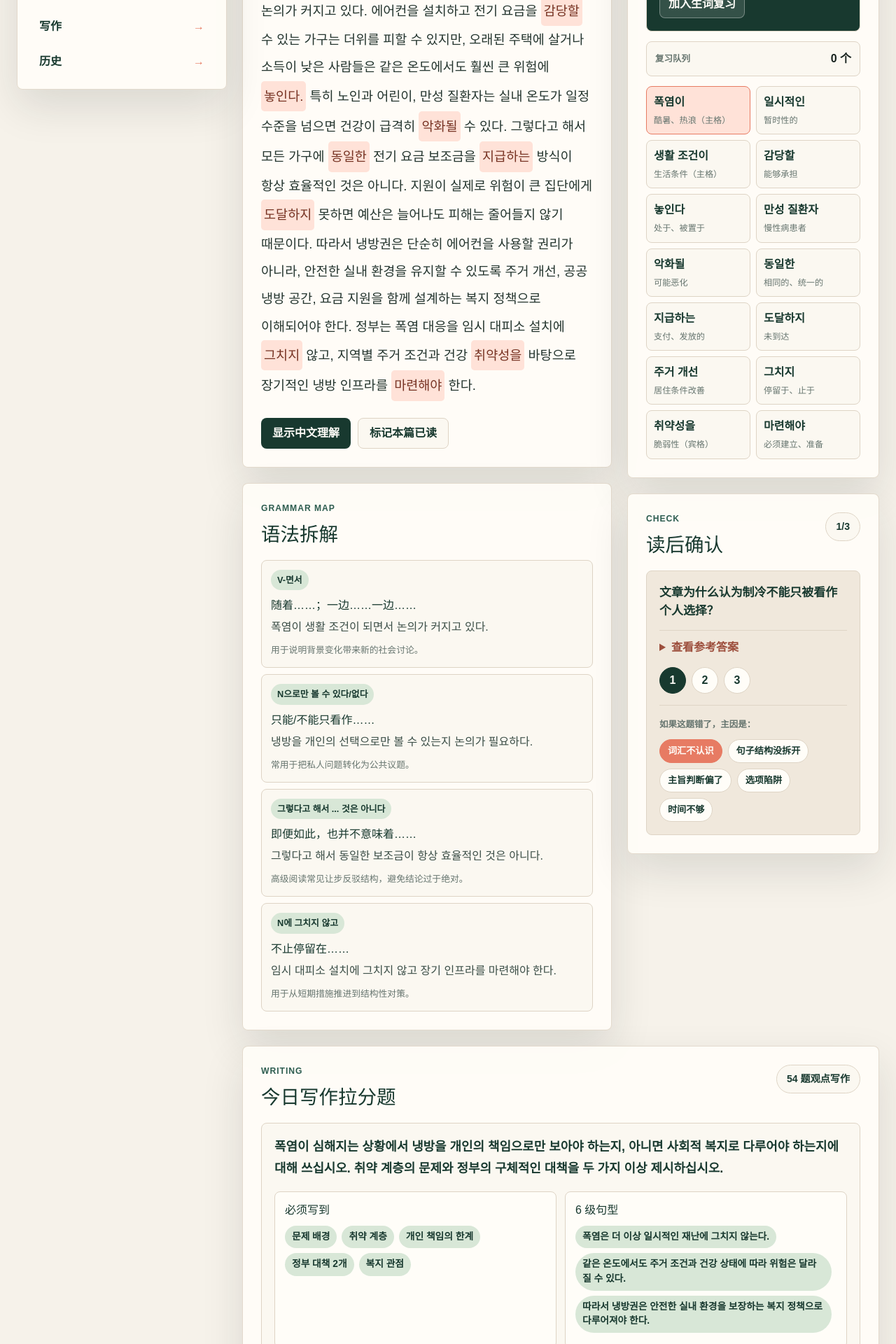
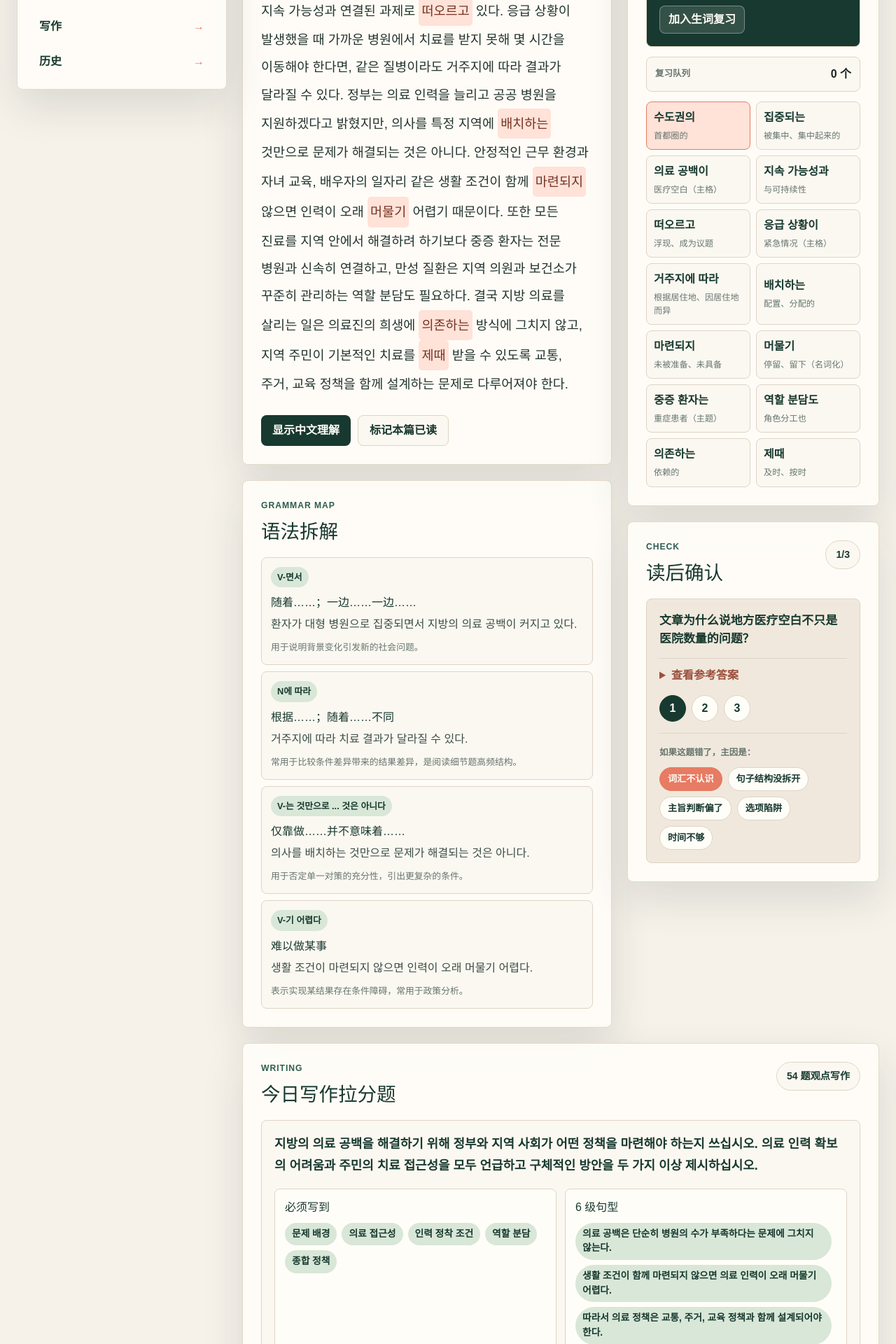
Before and after one commit to adia1223/daily-topik-lab, a Next.js app: page / in a window 1280 px wide. Shown: the part 880-2800 px from the top of the page at 70% size. Built offline with nearby package versions, Linux system fonts and the light colour scheme.

Commit message:
Add July 22 TOPIK reading practice

```diff
--- a/app/page.tsx
+++ b/app/page.tsx
@@ -633,7 +633,7 @@ const july20Reading: DailyReading = {
   },
 };
 
-const todayReading: DailyReading = {
+const july21Reading: DailyReading = {
   id: "2026-07-21-cooling-right",
   date: "2026-07-21",
   title: "폭염 시대의 냉방권은 복지인가",
@@ -683,8 +683,59 @@ const todayReading: DailyReading = {
   },
 };
 
+const todayReading: DailyReading = {
+  id: "2026-07-22-local-clinic-gap",
+  date: "2026-07-22",
+  title: "지역 의료 공백은 어떻게 메울 것인가",
+  level: "TOPIK II 5-6级",
+  topic: "社会 / 地方医疗",
+  estimatedTime: "15 分钟",
+  korean:
+    "수도권의 대형 병원으로 환자가 집중되는 현상이 계속되면서 지방의 의료 공백이 단순한 병원 수의 문제가 아니라 지역의 지속 가능성과 연결된 과제로 떠오르고 있다. 응급 상황이 발생했을 때 가까운 병원에서 치료를 받지 못해 몇 시간을 이동해야 한다면, 같은 질병이라도 거주지에 따라 결과가 달라질 수 있다. 정부는 의료 인력을 늘리고 공공 병원을 지원하겠다고 밝혔지만, 의사를 특정 지역에 배치하는 것만으로 문제가 해결되는 것은 아니다. 안정적인 근무 환경과 자녀 교육, 배우자의 일자리 같은 생활 조건이 함께 마련되지 않으면 인력이 오래 머물기 어렵기 때문이다. 또한 모든 진료를 지역 안에서 해결하려 하기보다 중증 환자는 전문 병원과 신속히 연결하고, 만성 질환은 지역 의원과 보건소가 꾸준히 관리하는 역할 분담도 필요하다. 결국 지방 의료를 살리는 일은 의료진의 희생에 의존하는 방식에 그치지 않고, 지역 주민이 기본적인 치료를 제때 받을 수 있도록 교통, 주거, 교육 정책을 함께 설계하는 문제로 다루어져야 한다.",
+  chinese:
+    "随着患者持续集中到首都圈的大型医院，地方医疗空白逐渐不再只是医院数量的问题，而是成为与地区可持续性相连的课题。发生紧急情况时，如果无法在附近医院接受治疗，而必须移动数小时，那么即使是同一种疾病，也可能因居住地不同而出现不同结果。政府表示将增加医疗人员并支持公立医院，但仅仅把医生分配到特定地区并不能解决问题。如果稳定的工作环境、子女教育、配偶就业等生活条件没有一同被准备好，医疗人员就很难长期留下。此外，与其试图在地区内部解决所有诊疗，更需要进行角色分工：重症患者应迅速连接到专门医院，慢性疾病则由地方诊所和保健所持续管理。归根结底，振兴地方医疗不能停留在依赖医务人员牺牲的方式上，而应被视为一项综合设计交通、住房和教育政策的问题，以确保地方居民能够及时获得基本治疗。",
+  tokens: [
+    { korean: "수도권의", reading: "su-do-kkwon-ui", meaning: "首都圈的", note: "原形 수도권，名词；修饰 대형 병원，指出医疗资源集中的地区。" },
+    { korean: "집중되는", reading: "jip-jung-doe-neun", meaning: "被集中、集中起来的", grammar: "피동 + V-는", note: "原形 집중되다，被动动词；描述患者流向大医院的现象。" },
+    { korean: "의료 공백이", reading: "ui-ryo gong-baeg-i", meaning: "医疗空白（主格）", note: "名词词组；文章的核心问题，指地方缺少可及时使用的医疗服务。" },
+    { korean: "지속 가능성과", reading: "ji-sok ga-neung-seong-gwa", meaning: "与可持续性", note: "原形 지속 가능성，名词；把医疗问题提升到地区能否长期维持生活的问题。" },
+    { korean: "떠오르고", reading: "tteo-o-reu-go", meaning: "浮现、成为议题", grammar: "V-고 있다", note: "原形 떠오르다，动词；说明地方医疗正成为新的公共议题。" },
+    { korean: "응급 상황이", reading: "eung-geup sang-hwang-i", meaning: "紧急情况（主格）", note: "名词词组；用于说明医疗可及性不足时最危险的场景。" },
+    { korean: "거주지에 따라", reading: "geo-ju-ji-e tta-ra", meaning: "根据居住地、因居住地而异", grammar: "N에 따라", note: "原形 거주지，名词；指出健康结果可能因地区差异而不同。" },
+    { korean: "배치하는", reading: "bae-chi-ha-neun", meaning: "配置、分配的", grammar: "V-는", note: "原形 배치하다，动词；修饰 의사를 특정 지역에 보내는政策手段。" },
+    { korean: "마련되지", reading: "ma-ryeon-doe-ji", meaning: "未被准备、未具备", grammar: "피동 + V-지 않으면", note: "原形 마련되다，被动动词；说明生活条件不足会影响人才留存。" },
+    { korean: "머물기", reading: "meo-mul-gi", meaning: "停留、留下（名词化）", grammar: "V-기 어렵다", note: "原形 머물다，动词；表示医疗人员难以长期驻留地方。" },
+    { korean: "중증 환자는", reading: "jung-jeung hwan-ja-neun", meaning: "重症患者（主题）", note: "名词词组；用于提出医疗系统中的分级转诊对象。" },
+    { korean: "역할 분담도", reading: "yeok-hal bun-dam-do", meaning: "角色分工也", note: "名词词组；表示不同医疗机构各自承担不同功能。" },
+    { korean: "의존하는", reading: "ui-jon-ha-neun", meaning: "依赖的", grammar: "V-는", note: "原形 의존하다，动词；批评只靠医疗人员个人牺牲的解决方式。" },
+    { korean: "제때", reading: "je-ttae", meaning: "及时、按时", note: "副词；修饰 받을 수 있도록，强调基本治疗必须在合适时间获得。" },
+  ],
+  grammarPoints: [
+    { pattern: "V-면서", meaning: "随着……；一边……一边……", example: "환자가 대형 병원으로 집중되면서 지방의 의료 공백이 커지고 있다.", note: "用于说明背景变化引发新的社会问题。" },
+    { pattern: "N에 따라", meaning: "根据……；随着……不同", example: "거주지에 따라 치료 결과가 달라질 수 있다.", note: "常用于比较条件差异带来的结果差异，是阅读细节题高频结构。" },
+    { pattern: "V-는 것만으로 ... 것은 아니다", meaning: "仅靠做……并不意味着……", example: "의사를 배치하는 것만으로 문제가 해결되는 것은 아니다.", note: "用于否定单一对策的充分性，引出更复杂的条件。" },
+    { pattern: "V-기 어렵다", meaning: "难以做某事", example: "생활 조건이 마련되지 않으면 인력이 오래 머물기 어렵다.", note: "表示实现某结果存在条件障碍，常用于政策分析。" },
+  ],
+  quiz: [
+    { question: "文章为什么说地方医疗空白不只是医院数量的问题？", answer: "因为它还关系到居民能否及时接受基本治疗、地区生活能否持续维持，以及医疗人员是否愿意长期留下。" },
+    { question: "作者认为仅把医生分配到地方为什么不够？", answer: "如果工作环境、子女教育、配偶就业等生活条件没有配套改善，医疗人员很难长期留在当地。" },
+    { question: "文章提出的医疗系统角色分工是什么？", answer: "重症患者应迅速连接到专门医院，慢性疾病则由地方诊所和保健所持续管理。" },
+  ],
+  writingDrill: {
+    type: "54 题观点写作",
+    prompt: "지방의 의료 공백을 해결하기 위해 정부와 지역 사회가 어떤 정책을 마련해야 하는지 쓰십시오. 의료 인력 확보의 어려움과 주민의 치료 접근성을 모두 언급하고 구체적인 방안을 두 가지 이상 제시하십시오.",
+    checklist: ["문제 배경", "의료 접근성", "인력 정착 조건", "역할 분담", "종합 정책"],
+    sentenceBank: [
+      "의료 공백은 단순히 병원의 수가 부족하다는 문제에 그치지 않는다.",
+      "생활 조건이 함께 마련되지 않으면 의료 인력이 오래 머물기 어렵다.",
+      "따라서 의료 정책은 교통, 주거, 교육 정책과 함께 설계되어야 한다.",
+    ],
+  },
+};
+
 const readingArchive: DailyReading[] = [
   todayReading,
+  july21Reading,
   july20Reading,
   july19Reading,
   july18Reading,
```
Also changed, not shown: 1 other file (tests, documents, lock files or other folders).
